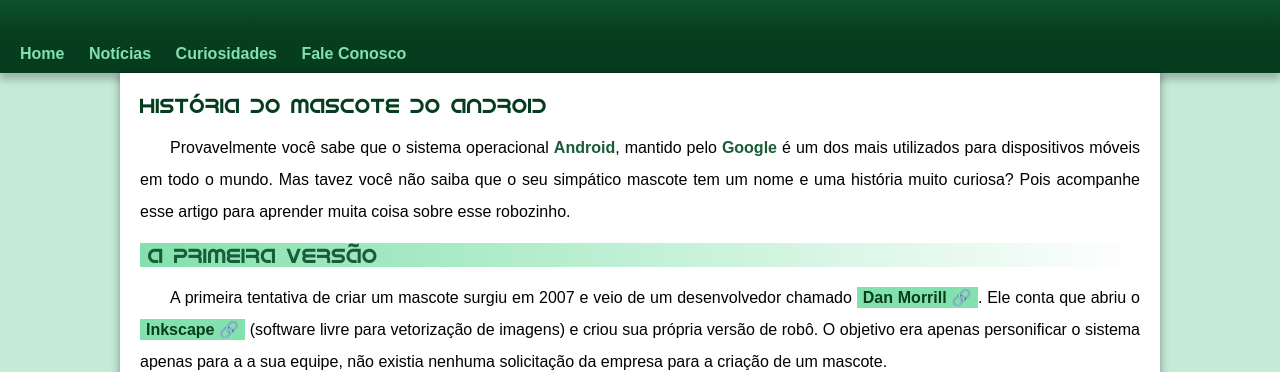
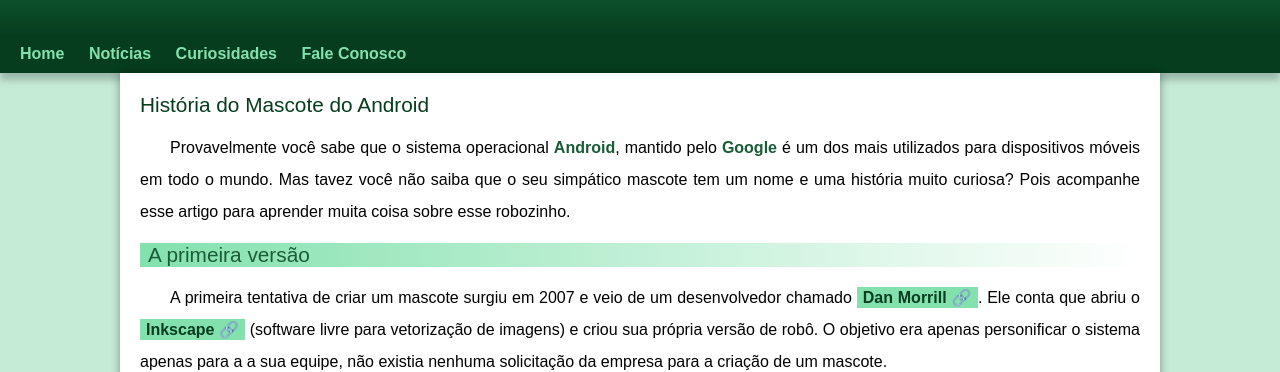
Before and after one commit to fagundesstelk/projeto-android, a plain HTML site: page index.html in a window 1280 px wide. Shown: the part 155-527 px from the top of the page. Drawn offline with Linux system fonts and the light colour scheme.

Commit message:
Update style.css

```diff
--- a/estilo/style.css
+++ b/estilo/style.css
@@ -100,13 +100,13 @@ main {
 
 main h1 {
     color: var(--cor05);
-    font-family: var(--fonte-android);
+    font-family: var(--fonte-padrão);
     font-weight: normal;
     font-size: 1.3em;
 }
 
 main h2 {
-    font-family: var(--fonte-android);
+    font-family: var(--fonte-padrão);
     color: var(--cor04);
     font-size: 1.3em;
     font-weight: normal;
```
